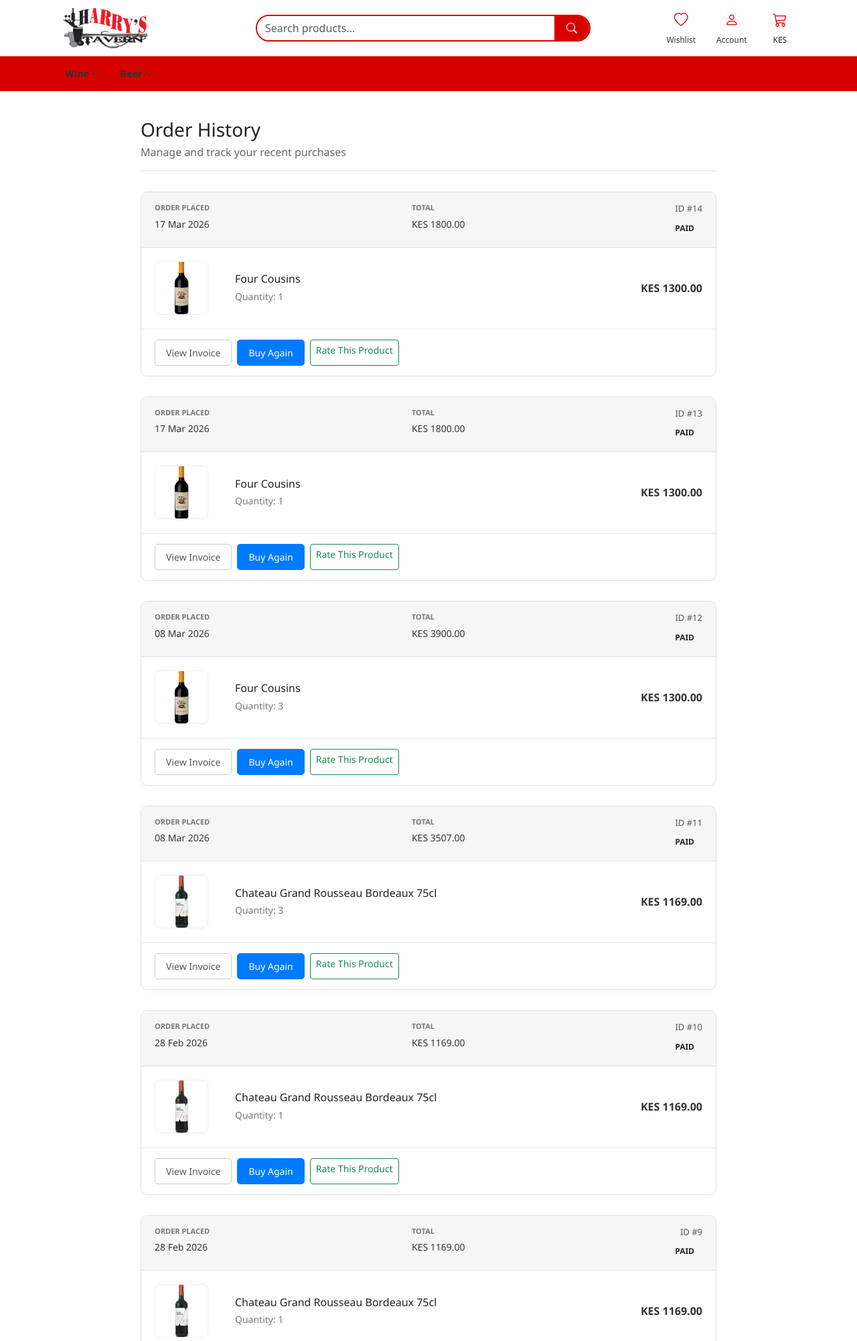
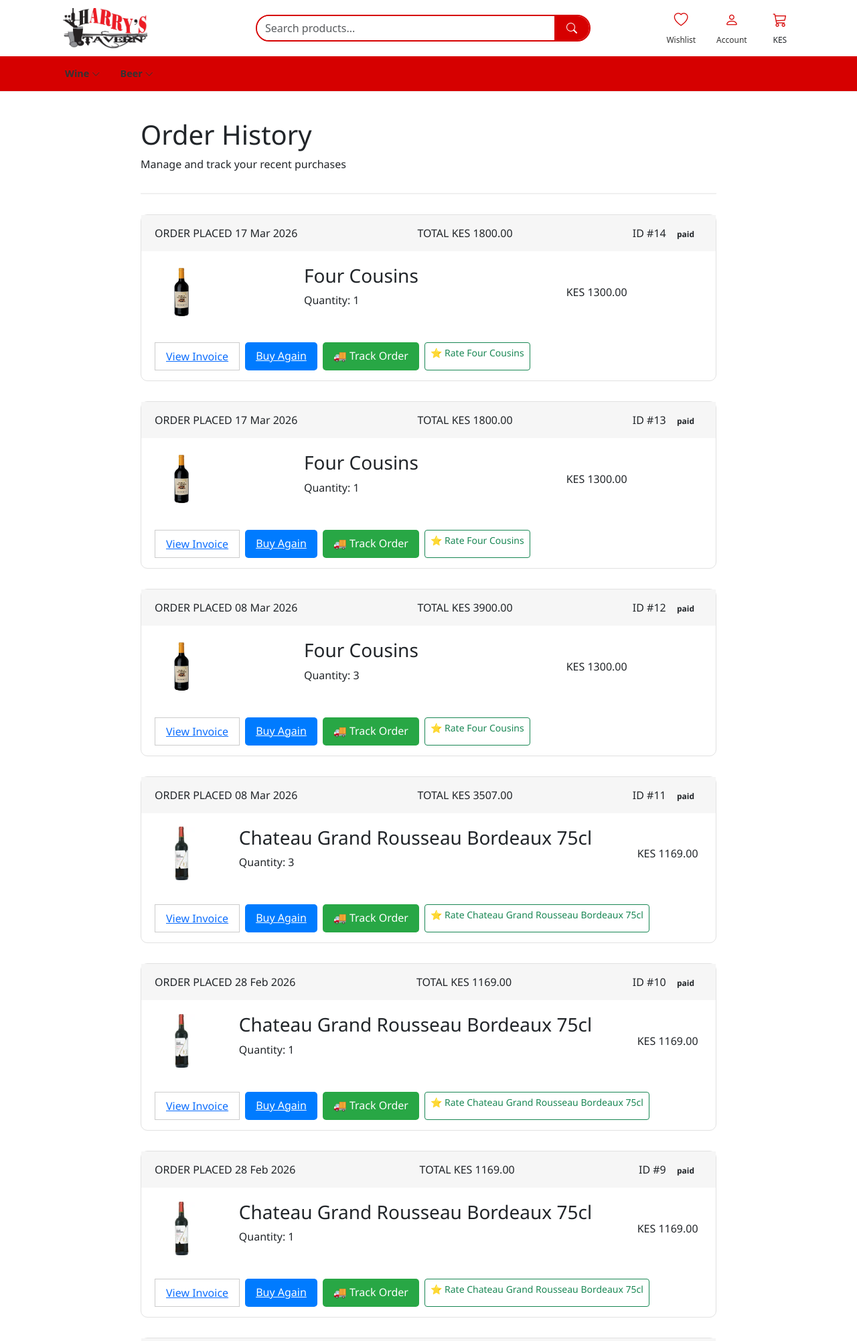
Before and after one commit to Brian-oum/Delivery_system, a Django app: page /orders/ in a window 1280 px wide. Shown: the top 2002 px of the page at 67% size. Run offline with Django 5.2, Linux system fonts and the light colour scheme; a user stored in the database is signed in; data comes from the database, SQL or seed files in the repository; both versions use the stored data as it was after the commit.

Commit message:
order simulation tracking

```diff
--- a/Tavern/Deliver/models.py
+++ b/Tavern/Deliver/models.py
@@ -143,8 +143,9 @@ class ProductRating(models.Model):
 
 
 class WebsiteRating(models.Model):
-    user = models.ForeignKey(User, on_delete=models.CASCADE)
+    user = models.ForeignKey(User, on_delete=models.CASCADE, blank= True, null=True)
     rating = models.IntegerField()
+    order = models.OneToOneField(Order, on_delete=models.CASCADE, default=1)
     comment = models.TextField(blank=True)
     created_at = models.DateTimeField(auto_now_add=True)
 
@@ -155,3 +156,12 @@ class Promotion(models.Model):
     start_date = models.DateField()
     end_date = models.DateField()
     active = models.BooleanField(default=True)
+
+class OrderTracking(models.Model):
+    order = models.OneToOneField(Order, on_delete=models.CASCADE)
+    driver_latitude = models.FloatField(null=True, blank=True)
+    driver_longitude = models.FloatField(null=True, blank=True)
+    status = models.CharField(max_length=50, default="pending")
+
+    def __str__(self):
+        return f"Tracking for Order {self.order.id}"
--- a/Tavern/Deliver/templates/Deliver/orders.html
+++ b/Tavern/Deliver/templates/Deliver/orders.html
@@ -36,7 +36,7 @@
                             <tr>
                                 <td class="col-image">
                                     {% if item.product.image %}
-                                        <img src="{{ item.product.image.url }}" alt="{{ item.product.name }}" class="prod-img">
+                                        <img src="{{ item.product.image.url }}" class="prod-img">
                                     {% else %}
                                         <div class="prod-img-placeholder">📦</div>
                                     {% endif %}
@@ -54,22 +54,35 @@
                     </table>
                 </div>
 
+                <!-- ✅ FOOTER ACTIONS -->
                 <div class="card-footer d-flex flex-wrap gap-2">
+
                     <a href="#" class="btn-secondary">View Invoice</a>
                     <a href="/" class="btn-primary">Buy Again</a>
 
+                    <!-- 🔥 TRACK ORDER BUTTON -->
+                    {% if order.status != "Delivered" %}
+                        <a href="{% url 'track_order' order.id %}" class="btn-track">
+                            🚚 Track Order
+                        </a>
+                    {% else %}
+                        <span class="delivered-msg">✅ Delivered</span>
+                    {% endif %}
+
+                    <!-- PRODUCT RATING -->
                     {% for item in order.items.all %}
                         {% if not item.rated_by_user %}
                             <a href="{% url 'rate_product' item.product.id %}"
                                class="btn btn-outline-success btn-sm">
-           Rate This Product
+                               ⭐ Rate {{ item.product.name }}
                             </a>
                         {% else %}
                             <span class="text-success small">
-           You rated {{ item.product.name }} ★
+                               ✔ Rated {{ item.product.name }}
                             </span>
                         {% endif %}
                     {% endfor %}
+
                 </div>
             </div>
             {% endfor %}
@@ -85,74 +98,55 @@
 </div>
 
 <style>
-    /* Container Styles */
-    .history-wrapper { max-width: 900px; margin: 40px auto; padding: 0 20px; font-family: 'Segoe UI', Tahoma, Geneva, Verdana, sans-serif; }
+.history-wrapper { max-width: 900px; margin: 40px auto; padding: 0 20px; font-family: 'Segoe UI'; }
 .history-header { margin-bottom: 30px; border-bottom: 2px solid #f0f0f0; padding-bottom: 15px; }
-    .history-header h1 { margin: 0; color: #222; font-size: 28px; }
-    .history-header p { color: #666; margin: 5px 0 0; }
 
-    /* Order Card Styles */
-    .order-card {
-        border: 1px solid #e1e1e1; border-radius: 10px; margin-bottom: 30px;
-        background: #fff; overflow: hidden; box-shadow: 0 4px 6px rgba(0,0,0,0.02);
+.order-card { border: 1px solid #e1e1e1; border-radius: 10px; margin-bottom: 30px; background: #fff; }
+
+.card-header {
+    background: #f6f6f6; padding: 15px 20px;
+    display: flex; justify-content: space-between;
+    flex-wrap: wrap;
 }
 
-    /* Card Header (Meta Data) */
-    .card-header {
-        background: #f6f6f6; padding: 15px 20px; display: flex;
-        justify-content: space-between; border-bottom: 1px solid #e1e1e1; flex-wrap: wrap; gap: 15px;
-    }
-    .label { display: block; font-size: 11px; color: #777; font-weight: bold; margin-bottom: 3px; }
-    .value { font-size: 14px; color: #333; font-weight: 500; }
-    .order-id { font-size: 13px; color: #555; display: block; margin-bottom: 5px; text-align: right; }
-
-    /* Status Badges */
 .status-badge {
-        display: inline-block; padding: 4px 12px; border-radius: 4px;
-        font-size: 12px; font-weight: bold; text-transform: uppercase;
+    padding: 4px 12px; border-radius: 4px;
+    font-size: 12px; font-weight: bold;
 }
 .status-delivered { background: #e6f4ea; color: #1e7e34; }
 .status-pending { background: #fff4e5; color: #b7791f; }
 .status-processing { background: #e8f0fe; color: #1a73e8; }
 
-    /* Table Styles */
-    .order-table { width: 100%; border-collapse: collapse; }
-    .order-table td { padding: 20px; border-bottom: 1px solid #fafafa; vertical-align: middle; }
-    .col-image { width: 80px; }
-    .prod-img { width: 80px; height: 80px; object-fit: cover; border-radius: 8px; border: 1px solid #eee; }
-    .prod-img-placeholder {
-        width: 80px; height: 80px; background: #f0f0f0; border-radius: 8px;
-        display: flex; align-items: center; justify-content: center; font-size: 30px;
+.order-table { width: 100%; }
+.order-table td { padding: 20px; }
+
+.prod-img { width: 80px; height: 80px; border-radius: 8px; }
+
+.card-footer {
+    padding: 15px 20px;
+    display: flex;
+    flex-wrap: wrap;
+    gap: 10px;
 }
-    .prod-name { margin: 0 0 5px; font-size: 16px; color: #222; }
-    .prod-qty { margin: 0; font-size: 14px; color: #777; }
-    .item-price { font-weight: 600; color: #333; }
-    .col-price { text-align: right; white-space: nowrap; }
 
-    /* Card Footer */
-    .card-footer { padding: 15px 20px; display: flex; gap: 15px; border-top: 1px solid #eee; }
-    .btn-primary, .btn-secondary {
-        text-decoration: none; padding: 8px 16px; border-radius: 5px; font-size: 14px;
-        transition: background 0.2s; font-weight: 500;
+/* Buttons */
+.btn-primary { background:#007bff; color:#fff; padding:8px 16px; border-radius:5px; }
+.btn-secondary { background:#fff; border:1px solid #ccc; padding:8px 16px; }
+
+.btn-track {
+    background: #28a745;
+    color: white;
+    padding: 8px 16px;
+    border-radius: 5px;
+    text-decoration: none;
+    font-weight: 500;
 }
-    .btn-primary { background: #007bff; color: white; border: 1px solid #007bff; }
-    .btn-primary:hover { background: #0056b3; }
-    .btn-secondary { background: white; color: #555; border: 1px solid #ccc; }
-    .btn-secondary:hover { background: #f5f5f5; }
+.btn-track:hover { background: #218838; }
 
-    /* Empty State */
-    .empty-state { text-align: center; padding: 60px 20px; }
-    .empty-icon { font-size: 60px; margin-bottom: 20px; }
-    .empty-state h2 { color: #333; margin-bottom: 10px; }
-    .empty-state p { color: #777; margin-bottom: 25px; }
-
-    /* Responsive adjustments */
-    @media (max-width: 600px) {
-        .card-header { flex-direction: column; text-align: left; }
-        .meta-right { text-align: left; }
-        .order-id { text-align: left; }
-        .col-price { text-align: left; display: block; padding-top: 0; }
-        .order-table td { padding: 15px 10px; }
+.delivered-msg {
+    color: #1e7e34;
+    font-weight: bold;
 }
 </style>
+
 {% endblock %}
--- a/Tavern/Deliver/urls.py
+++ b/Tavern/Deliver/urls.py
@@ -63,5 +63,9 @@ urlpatterns = [
     # Admin Reports
     # ========================
     path('reports/', views.reports, name='reports'),
+    path('track/<int:order_id>/', views.track_order, name='track_order'),
+    path('driver/<int:order_id>/', views.driver_tracking, name='driver_tracking'),
+    path('driver-location/<int:order_id>/', views.driver_location),
+    path('update-location/<int:order_id>/', views.update_driver_location),
 
 ]
--- a/Tavern/Deliver/views.py
+++ b/Tavern/Deliver/views.py
@@ -624,25 +624,28 @@ def rate_product(request, pk):
 def rate_website(request, order_id):
     order = get_object_or_404(Order, id=order_id)
 
-    # Only allow rating if payment is successful
+    # Only allow rating after payment
     if order.status != "paid":
         messages.error(request, "You can only rate after a successful payment.")
         return redirect('orders')
 
-    # Prevent multiple ratings per user per order (optional)
-    if WebsiteRating.objects.filter(user=request.user).exists():
-        messages.info(request, "You have already rated our website.")
+    # Prevent duplicate rating per order
+    if WebsiteRating.objects.filter(order=order).exists():
+        messages.info(request, "You have already rated this order.")
         return redirect('orders')
 
     if request.method == "POST":
         rating_value = request.POST.get("rating")
         comment = request.POST.get("comment", "")
+
         if rating_value:
             WebsiteRating.objects.create(
-                user=request.user,
+                user=request.user if request.user.is_authenticated else None,
+                order=order,  # 🔥 key fix
                 rating=int(rating_value),
                 comment=comment
             )
+
             messages.success(request, "Thank you for your feedback!")
             return redirect('orders')
         else:
@@ -738,3 +741,49 @@ def reports(request):
             )
 
     return render(request, 'Deliver/Reports.html', context)
+
+# ORDER TRACKING
+def track_order(request, order_id):
+    order = get_object_or_404(Order, id=order_id, user=request.user)
+    tracking = OrderTracking.objects.filter(order=order).first()
+
+    return render(request, "Deliver/track_order.html", {
+        "order": order,
+        "tracking": tracking
+    })
+
+
+# API: SEND DRIVER LOCATION TO FRONTEND
+def driver_location(request, order_id):
+    tracking = get_object_or_404(OrderTracking, order_id=order_id)
+
+    return JsonResponse({
+        "lat": tracking.driver_latitude or 0,
+        "lng": tracking.driver_longitude or 0,
+        "status": tracking.status
+    })
+
+
+# DRIVER PAGE
+def driver_tracking(request, order_id):
+    order = get_object_or_404(Order, id=order_id)
+    return render(request, "Deliver/driver_tracking.html", {"order": order})
+
+
+# API: RECEIVE DRIVER LOCATION
+@csrf_exempt
+def update_driver_location(request, order_id):
+    if request.method == "POST":
+        data = json.loads(request.body)
+
+        lat = data.get("lat")
+        lng = data.get("lng")
+
+        tracking, created = OrderTracking.objects.get_or_create(order_id=order_id)
+
+        tracking.driver_latitude = lat
+        tracking.driver_longitude = lng
+        tracking.status = "on_the_way"
+        tracking.save()
+
+        return JsonResponse({"status": "updated"})
```
Also changed, not shown: Tavern/Deliver/templates/Deliver/driver_tracking.html (added, +29 -0 lines), Tavern/Deliver/templates/Deliver/login.html (+57 -8 lines), Tavern/Deliver/templates/Deliver/register.html (+73 -8 lines), Tavern/Deliver/templates/Deliver/track_order.html (added, +151 -0 lines), Tavern/Deliver/migrations/0016_alter_websiterating_user.py (added), Tavern/Deliver/migrations/0017_websiterating_order.py (added), Tavern/Deliver/migrations/0018_ordertracking.py (added), Tavern/db.sqlite3. Lines whose indentation alone changed are shown as unchanged.
